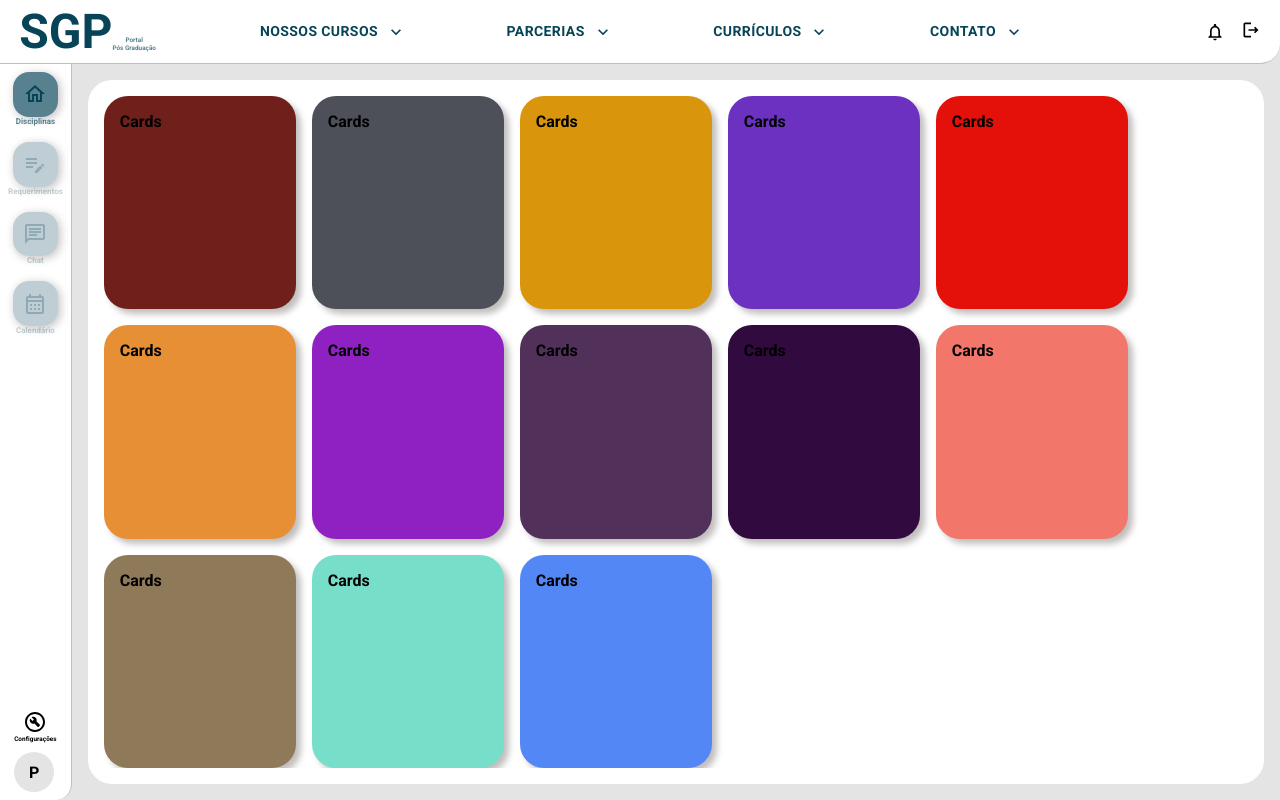
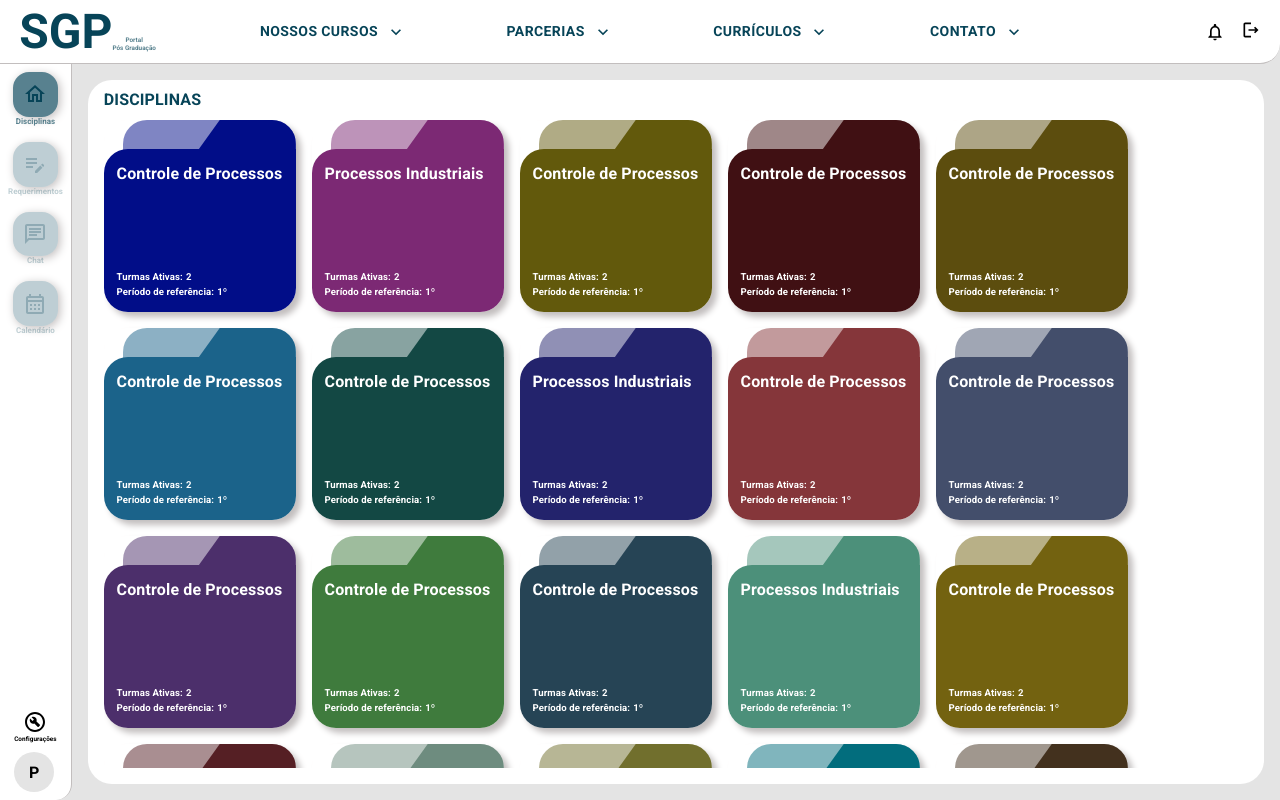
Before and after one commit to sistema-gestao-pos-graduacao/spg-web, a React (Vite) app: page /login in a window 1280 px wide. Both pictures are taken after a click on the button "LOGAR". Built offline with nearby package versions, Linux system fonts and the light colour scheme.

Commit message:
feat: Criação das pastas de turmas

```diff
--- a/src/features/disciplines/Disciplines.style.ts
+++ b/src/features/disciplines/Disciplines.style.ts
@@ -3,15 +3,18 @@ import styled from 'styled-components';
 export const DisciplinesContainer = {
   Container: styled.div`
     display: flex;
+    flex-direction: column;
     margin: 1rem;
     background-color: white;
     border-radius: 1.5rem;
+    padding: 0.5rem 1rem 1rem 1rem;
   `,
   Content: styled.div`
     display: flex;
+    align-content: flex-start;
     flex-wrap: wrap;
     flex: 1;
-    margin: 1rem;
+    margin-top: 0.5rem;
     background-color: ${({ theme }) => theme.white};
     gap: 1rem;
     overflow: auto;
@@ -19,14 +22,64 @@ export const DisciplinesContainer = {
   `,
 };
 
-export const Cards = {
-  Container: styled.div<{ cardColor: string }>`
+export const Folder = {
+  Container: styled.div`
     display: flex;
-    min-width: 12rem;
-    min-height: 12rem;
-    background-color: ${({ cardColor }) => cardColor};
+    position: relative;
+    width: 12rem;
+    height: 12rem;
     box-shadow: 5px 5px 6px ${({ theme }) => theme.gray};
     border-radius: 1.5rem;
-    padding: 1rem;
+    overflow: hidden;
+    &:hover {
+      filter: brightness(115%);
+      cursor: pointer;
+    }
+  `,
+
+  Content: styled.div<{ cardColor: string }>`
+    display: flex;
+    flex-direction: column;
+    justify-content: space-between;
+    position: absolute;
+    bottom: 0;
+    height: 85%;
+    width: 100%;
+    background-color: ${({ cardColor }) => cardColor};
+    border-radius: 1.5rem 0 0 0;
+    padding: 0.8rem;
+    z-index: 1;
+    color: ${({ theme }) => theme.white};
+  `,
+
+  Upper: styled.div<{ cardColor: string }>`
+    display: flex;
+    position: absolute;
+    top: 0;
+    right: 0;
+    height: 20%;
+    width: 90%;
+    border-radius: 1.5rem 0 0 0;
+    opacity: 0.5;
+    background-color: ${({ cardColor }) => cardColor};
+  `,
+
+  Left: styled.div<{ cardColor: string }>`
+    display: flex;
+    clip-path: polygon(56% 0, 100% 0%, 100% 100%, 40% 100%);
+    position: absolute;
+    top: 0;
+    right: 0;
+    height: 20%;
+    width: 90%;
+    background-color: color;
+    border-radius: 1.5rem 0 0 0;
+    z-index: 1;
+    background-color: ${({ cardColor }) => cardColor};
+  `,
+
+  fieldText: styled.span`
+    display: flex;
+    gap: 0.2rem;
   `,
 };
--- a/src/features/disciplines/components/Cards.tsx
+++ /dev/null
@@ -1,11 +0,0 @@
-import React from 'react';
-import { Cards as S } from '../Disciplines.style';
-
-export const generateColor = () =>
-  '#' + Math.floor(Math.random() * 16777215).toString(16);
-
-const Cards: React.FC = () => {
-  return <S.Container cardColor={generateColor()}>Cards</S.Container>;
-};
-
-export default Cards;
--- a/src/features/disciplines/components/Disciplines.tsx
+++ b/src/features/disciplines/components/Disciplines.tsx
@@ -1,13 +1,144 @@
 import React from 'react';
 import { DisciplinesContainer as S } from '../Disciplines.style';
-import Cards from './Cards';
+import Folder from './Folder';
+import { Typography } from '@mui/material';
+import { useTranslation } from 'react-i18next';
+import { Themes } from '../../shared/Shared.consts';
 
 const Disciplines: React.FC = () => {
+  const { t } = useTranslation();
+
+  const disciplines = [
+    {
+      discipline: 'Controle de Processos',
+      activesClasses: 2,
+      period: 1,
+    },
+    {
+      discipline: 'Processos Industriais',
+      activesClasses: 2,
+      period: 1,
+    },
+    {
+      discipline: 'Controle de Processos',
+      activesClasses: 2,
+      period: 1,
+    },
+    {
+      discipline: 'Controle de Processos',
+      activesClasses: 2,
+      period: 1,
+    },
+    {
+      discipline: 'Controle de Processos',
+      activesClasses: 2,
+      period: 1,
+    },
+    {
+      discipline: 'Controle de Processos',
+      activesClasses: 2,
+      period: 1,
+    },
+    {
+      discipline: 'Controle de Processos',
+      activesClasses: 2,
+      period: 1,
+    },
+    {
+      discipline: 'Processos Industriais',
+      activesClasses: 2,
+      period: 1,
+    },
+    {
+      discipline: 'Controle de Processos',
+      activesClasses: 2,
+      period: 1,
+    },
+    {
+      discipline: 'Controle de Processos',
+      activesClasses: 2,
+      period: 1,
+    },
+    {
+      discipline: 'Controle de Processos',
+      activesClasses: 2,
+      period: 1,
+    },
+    {
+      discipline: 'Controle de Processos',
+      activesClasses: 2,
+      period: 1,
+    },
+    {
+      discipline: 'Controle de Processos',
+      activesClasses: 2,
+      period: 1,
+    },
+    {
+      discipline: 'Processos Industriais',
+      activesClasses: 2,
+      period: 1,
+    },
+    {
+      discipline: 'Controle de Processos',
+      activesClasses: 2,
+      period: 1,
+    },
+    {
+      discipline: 'Controle de Processos',
+      activesClasses: 2,
+      period: 1,
+    },
+    {
+      discipline: 'Controle de Processos',
+      activesClasses: 2,
+      period: 1,
+    },
+    {
+      discipline: 'Controle de Processos',
+      activesClasses: 2,
+      period: 1,
+    },
+    {
+      discipline: 'Controle de Processos',
+      activesClasses: 2,
+      period: 1,
+    },
+    {
+      discipline: 'Processos Industriais',
+      activesClasses: 2,
+      period: 1,
+    },
+    {
+      discipline: 'Controle de Processos',
+      activesClasses: 2,
+      period: 1,
+    },
+    {
+      discipline: 'Controle de Processos',
+      activesClasses: 2,
+      period: 1,
+    },
+    {
+      discipline: 'Controle de Processos',
+      activesClasses: 2,
+      period: 1,
+    },
+    {
+      discipline: 'Controle de Processos',
+      activesClasses: 2,
+      period: 1,
+    },
+  ];
+
   return (
     <S.Container>
+      <Typography color={Themes.primary}>
+        {t('disciplines.DISCIPLINES')}
+      </Typography>
       <S.Content>
-        {[1, 2, 3, 4, 5, 6, 7, 8, 9, 1, , 2, 3, 4].map(() => (
-          <Cards />
+        {disciplines.map((discipline) => (
+          <Folder discipline={discipline} />
         ))}
       </S.Content>
     </S.Container>
--- /dev/null
+++ b/src/features/disciplines/components/Folder.tsx
@@ -0,0 +1,50 @@
+import React from 'react';
+import { Folder as S } from '../Disciplines.style';
+import { Typography } from '@mui/material';
+import { useTranslation } from 'react-i18next';
+
+export const generateColor = () => {
+  const minIntensity = 0;
+  const maxIntensity = 150;
+  const color = () =>
+    Math.floor(Math.random() * (maxIntensity - minIntensity + 1)) +
+    minIntensity;
+
+  return `rgb(${color()}, ${color()}, ${color()})`;
+};
+const Folder: React.FC<{
+  discipline: {
+    discipline: string;
+    activesClasses: number;
+    period: number;
+  };
+}> = ({ discipline }) => {
+  const { t } = useTranslation();
+  const color = generateColor();
+
+  return (
+    <S.Container>
+      <S.Left cardColor={color} />
+      <S.Upper cardColor={color} />
+      <S.Content cardColor={color}>
+        <Typography>{discipline.discipline}</Typography>
+        <span>
+          <S.fieldText>
+            <Typography fontSize=".6rem">
+              {t('disciplines.ACTIVES_CLASSES')}
+            </Typography>
+            <Typography fontSize=".6rem">
+              {discipline.activesClasses}
+            </Typography>
+          </S.fieldText>
+          <S.fieldText>
+            <Typography fontSize=".6rem">{t('disciplines.PERIOD')}</Typography>
+            <Typography fontSize=".6rem">{discipline.period}º</Typography>
+          </S.fieldText>
+        </span>
+      </S.Content>
+    </S.Container>
+  );
+};
+
+export default Folder;
--- a/src/features/disciplines/locales/PtBr.ts
+++ b/src/features/disciplines/locales/PtBr.ts
@@ -1,3 +1,7 @@
-const PtBr = {};
+const PtBr = {
+  DISCIPLINES: 'DISCIPLINAS',
+  ACTIVES_CLASSES: 'Turmas Ativas: ',
+  PERIOD: 'Período de referência: ',
+};
 
 export default PtBr;
--- a/src/i18n/PtBr.ts
+++ b/src/i18n/PtBr.ts
@@ -1,12 +1,14 @@
 import login from '../features/login/locales/PtBr';
 import home from '../features/home/locales/PtBr';
 import shared from '../features/shared/locales/PtBr';
+import disciplines from '../features/disciplines/locales/PtBr';
 
 const ptBr = {
   translation: {
     login,
     home,
     shared,
+    disciplines,
   },
 };
 
```
